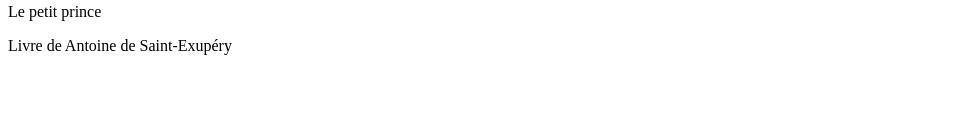
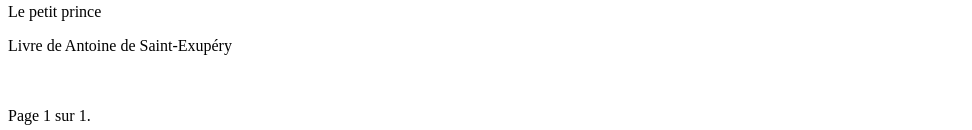
Before and after one commit to duncan-g-hub/P9_LITRevu_web_app, a Django app: page / in a window 1280 px wide. Shown: the part 1122-1252 px from the top of the page, without its empty margins (0-972 px from the left). Before the commit the page ends 1177 px from the top, so only its background shows below. Run offline with Django 5.2, Linux system fonts and the light colour scheme; a user stored in the database is signed in; data comes from the database, SQL or seed files in the repository; both versions use the stored data as it was after the commit.

Commit message:
Pagination de feed et posts

```diff
--- a/LITRevu/LITRevu/settings.py
+++ b/LITRevu/LITRevu/settings.py
@@ -123,8 +123,8 @@ STATIC_URL = 'static/'
 AUTH_USER_MODEL = 'authentication.User'
 
 
+LOGIN_URL = "login"
 LOGIN_REDIRECT_URL = "login"
-
 
 # gestion du répértoire des images
 MEDIA_URL = '/media/'
--- a/LITRevu/review_app/templates/review_app/edit_review.html
+++ b/LITRevu/review_app/templates/review_app/edit_review.html
@@ -6,7 +6,7 @@
 
     <form action="" method="post">
         {% csrf_token %}
-        {{ form.as_p }}
+        {{ context.form.as_p }}
         <button type="submit">Envoyer</button>
     </form>
 
--- a/LITRevu/review_app/templates/review_app/feed.html
+++ b/LITRevu/review_app/templates/review_app/feed.html
@@ -13,7 +13,7 @@
 
 
 
-        {% for element in context %}
+        {% for element in page_obj %}
         <br>
             {% if element.type == "TICKET" %}
 
@@ -34,6 +34,7 @@
             {% endif %}
         {% endfor %}
 
-
+    <br><br>
+    {% include 'review_app/partials/page_navigator.html' %}
 
 {% endblock content %}
--- /dev/null
+++ b/LITRevu/review_app/templates/review_app/partials/page_navigator.html
@@ -0,0 +1,16 @@
+    <span>
+        {% if page_obj.has_previous %}
+            <a href="?page=1">« Première</a>
+            <a href="?page={{ page_obj.previous_page_number }}">Précédente</a>
+        {% endif %}
+
+        <span>
+            Page {{ page_obj.number }} sur {{ page_obj.paginator.num_pages }}.
+
+        </span>
+        {% if page_obj.has_next %}
+            <a href="?page={{ page_obj.next_page_number }}">Suivante</a>
+
+            <a href="?page={{ page_obj.paginator.num_pages }}">Dernière »</a>
+        {% endif %}
+    </span>
--- a/LITRevu/review_app/templates/review_app/posts.html
+++ b/LITRevu/review_app/templates/review_app/posts.html
@@ -4,7 +4,7 @@
 
     <h2>Vos posts</h2>
 
-        {% for element in context %}
+        {% for element in page_obj %}
         <br>
             {% if element.type == "TICKET" %}
 
@@ -35,4 +35,7 @@
             {% endif %}
         {% endfor %}
 
+    <br><br>
+    {% include 'review_app/partials/page_navigator.html' %}
+
 {% endblock content %}
--- a/LITRevu/review_app/views.py
+++ b/LITRevu/review_app/views.py
@@ -4,6 +4,7 @@ from django.contrib.auth.decorators import login_required
 from . import forms
 from django.contrib.auth import get_user_model
 from django.db.models import Q
+from django.core.paginator import Paginator
 
 
 from .models import Ticket, Review
@@ -32,9 +33,13 @@ def feed(request):
 
     context = sorted(items, key=lambda x: x.time_created, reverse=True)
 
+    #gestion du nombre de page
+    paginator = Paginator(context, 5)
+    page_number = request.GET.get('page')
+    page_obj = paginator.get_page(page_number)
 
-    #gestion du nombre de page
-    return render(request, 'review_app/feed.html', {'context': context})
+    return render(request, 'review_app/feed.html', {'page_obj': page_obj})
+
 
 
 @login_required
@@ -198,4 +203,9 @@ def posts(request):
         items.append(review)
 
     context = sorted(items, key=lambda x: x.time_created, reverse=True)
-    return render(request, 'review_app/posts.html', {'context': context})
+
+    paginator = Paginator(context, 5)
+    page_number = request.GET.get('page')
+    page_obj = paginator.get_page(page_number)
+
+    return render(request, 'review_app/posts.html', {'page_obj': page_obj})
```
Also changed, not shown: LITRevu/db.sqlite3.
